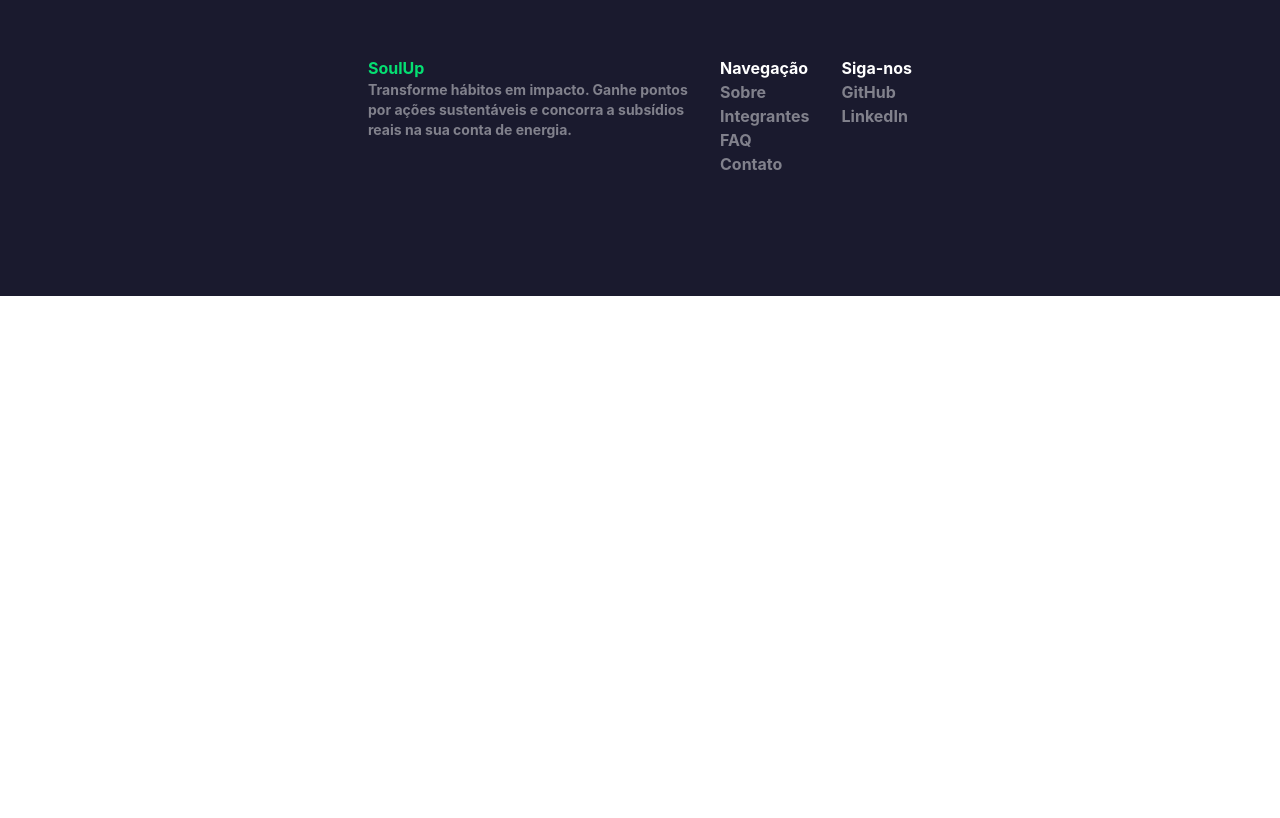
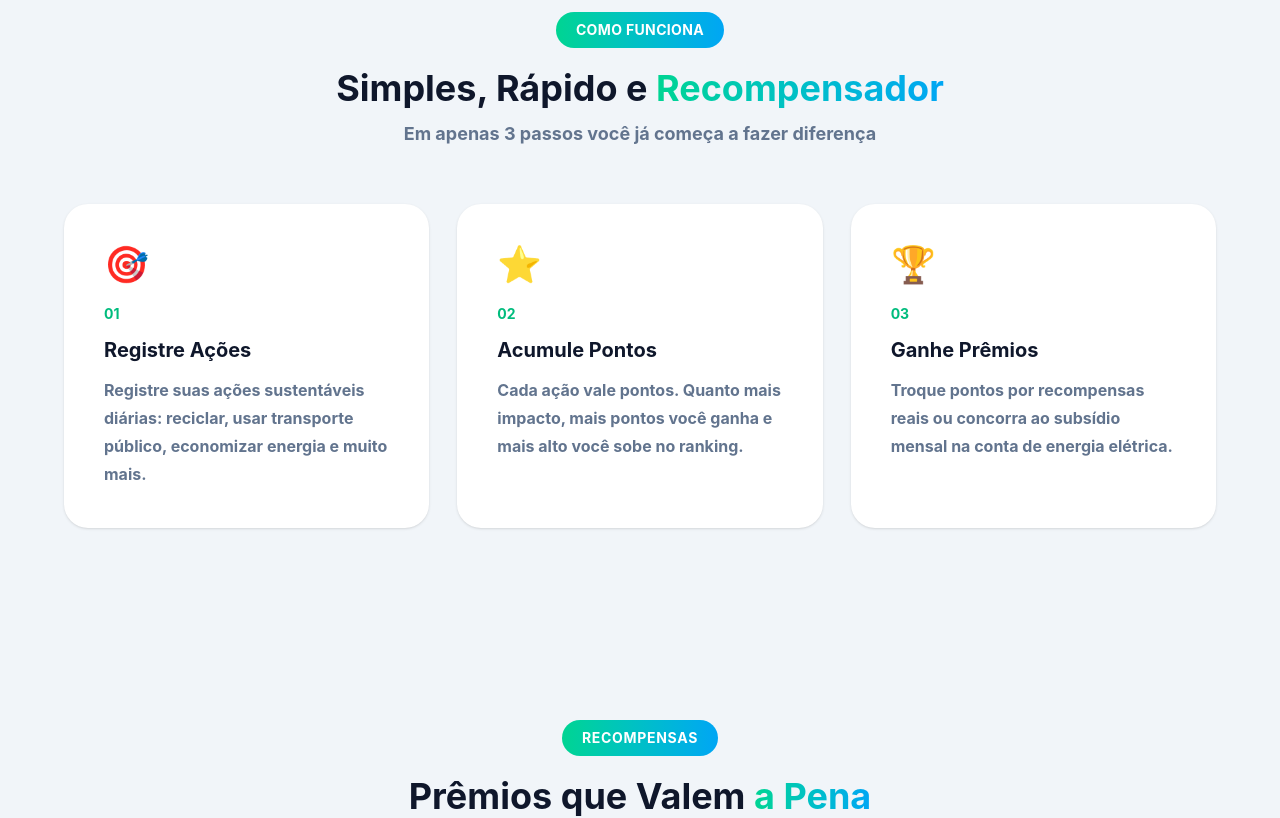
Before and after one commit to Pedro-H-Salvatore/challenge-sem02, a React (Vite) app in the folder SoulUp/: page / in a window 1280 px wide. Shown: the part 1020-1838 px from the top of the page. Before the commit the page ends 1316 px from the top, so only its background shows below. Built offline with nearby package versions, Linux system fonts and the light colour scheme.

Commit message:
feat: Adicionando o as routes Recompensas e Comofunciona ao inicio, assim finalizando a home.

```diff
--- a/SoulUp/src/routes/Inicio/Inicio.tsx
+++ b/SoulUp/src/routes/Inicio/Inicio.tsx
@@ -1,5 +1,7 @@
 import Contador from "../../components/Contador";
 import HeroHome from "../../components/HeroHome";
+import ComoFunciona from "../ComoFunciona";
+import Recompensas from "../Recompensas";
 
 
 const Inicio = () => {
@@ -33,6 +35,8 @@ const Inicio = () => {
                 />
 
             </section>
+            <ComoFunciona/>
+            <Recompensas/>
         </div>
     )
 };
```
